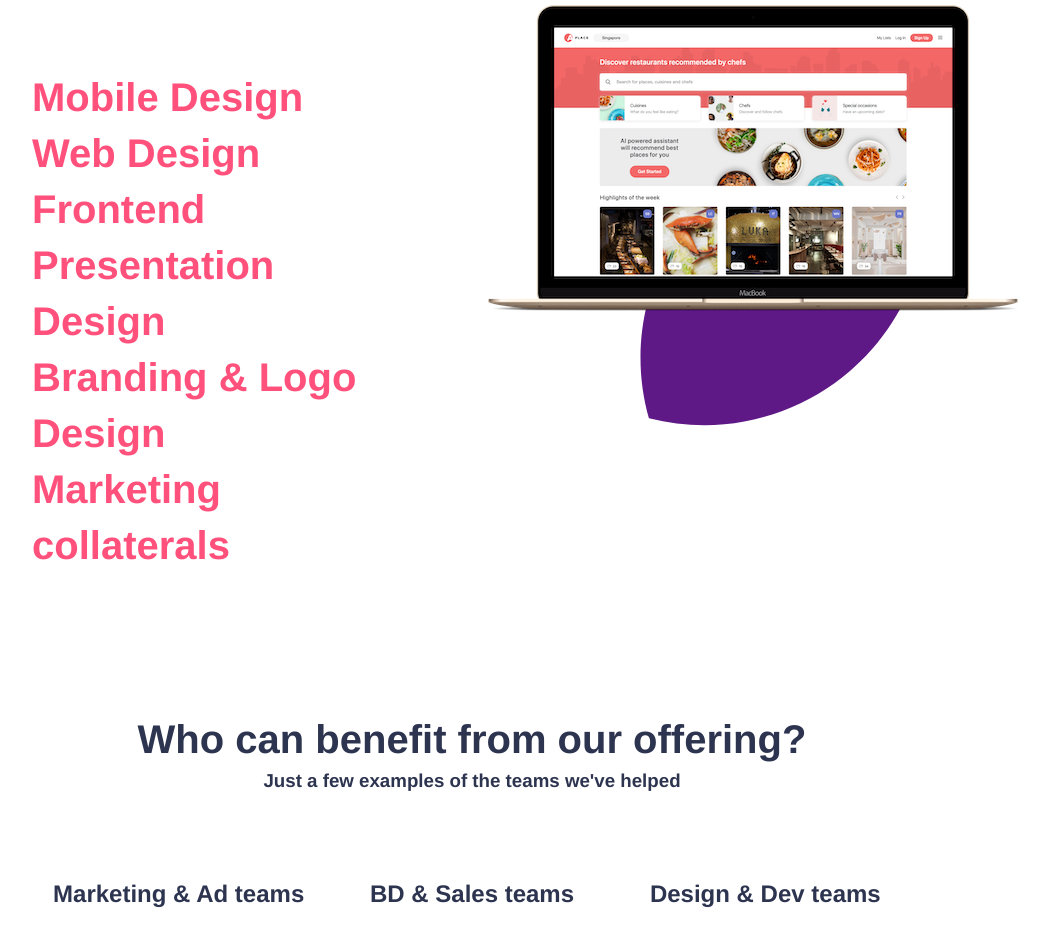
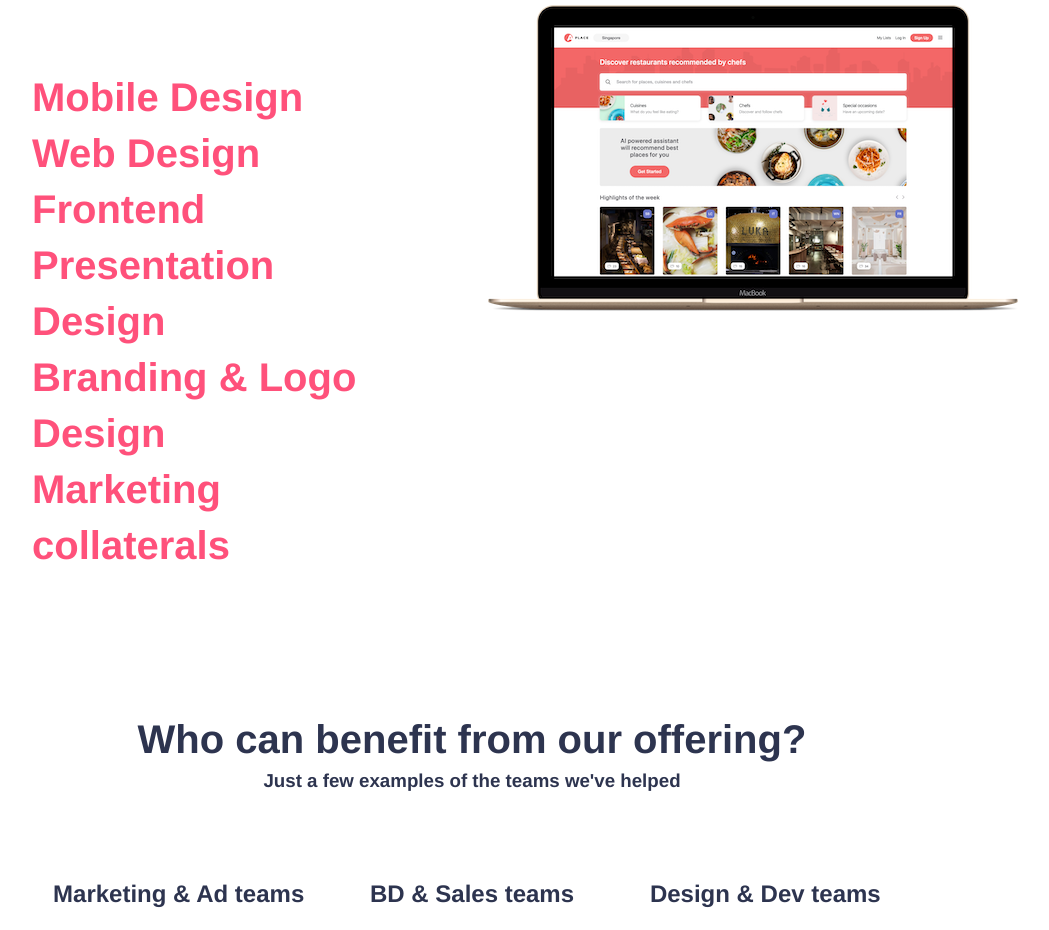
Before and after one commit to rum-n/melewi-growth, a React (Create React App) app: page / in a window 1280 px wide. Shown: the part 1080-2010 px from the top of the page, without its empty margins (168-1217 px from the left). Built offline with nearby package versions, Linux system fonts and the light colour scheme.

Commit message:
new deploy

```diff
--- a/src/components/serviceList/ServiceList.js
+++ b/src/components/serviceList/ServiceList.js
@@ -1,5 +1,5 @@
 import React, { useState } from 'react';
-import ServiceOval from './../serviceOval/ServiceOval';
+// import ServiceOval from './../serviceOval/ServiceOval';
 import webDesignImg from './../../img/webDesignImg.png';
 import mobileMcd from './../../img/mobileMcd.png';
 import frontend from './../../img/frontend.png';
@@ -31,7 +31,7 @@ const ServiceList = () => {
                 </ul>
             </div>
             <div>
-                <ServiceOval/>
+                {/* <ServiceOval/> */}
                 <div className='service-img'>
                     <img src={image} alt='Web Design'/>
                 </div>
```
